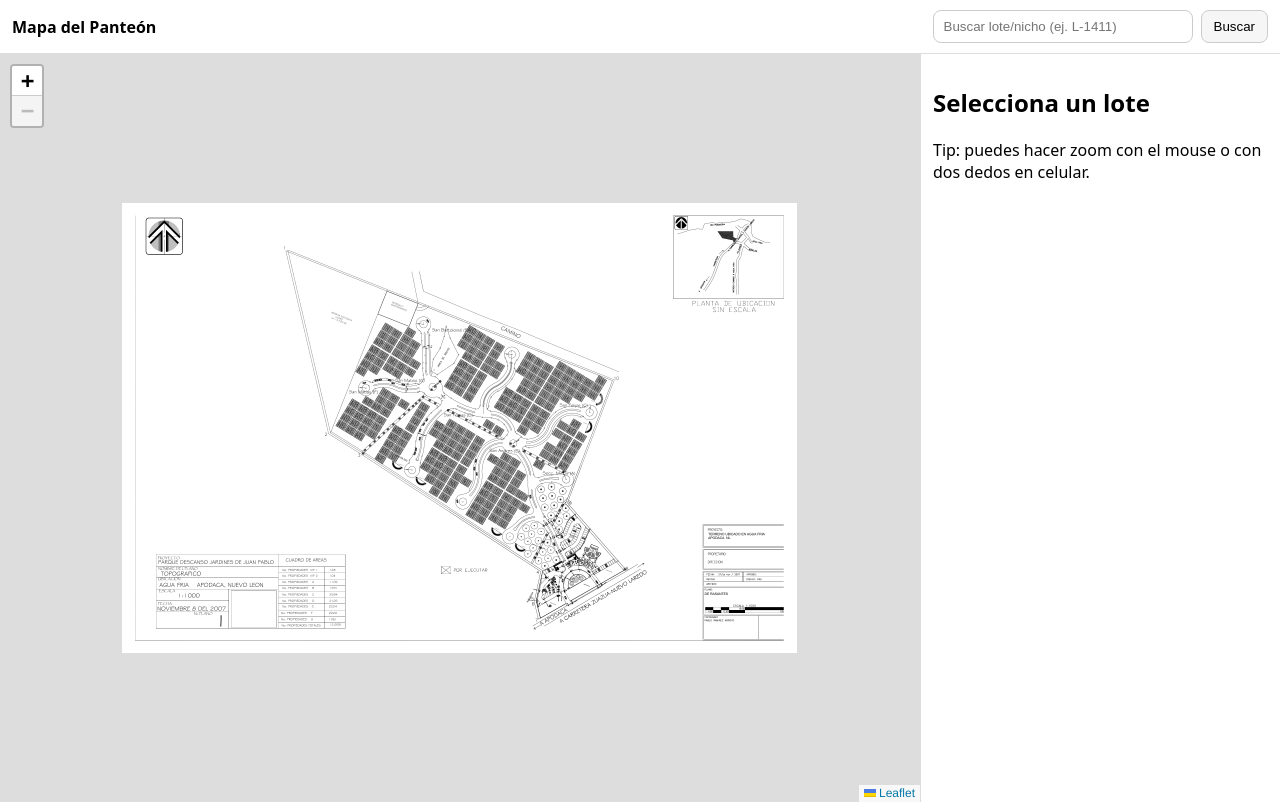
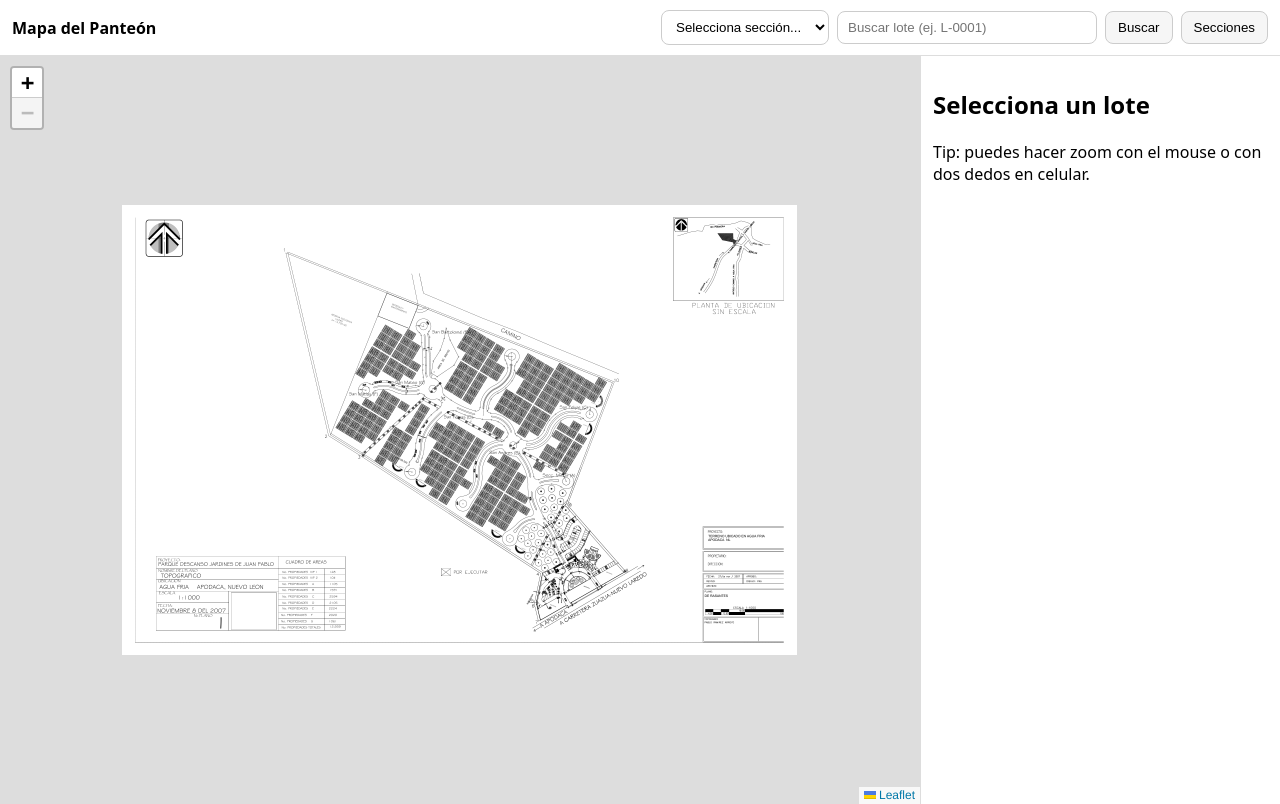
Before and after one commit to Meguesa/Mapa-Panteon, a PHP site: page / in a window 1280 px wide. Run offline with PHP 8.4, Linux system fonts and the light colour scheme.

Commit message:
Add section selector UI

```diff
--- a/index.html
+++ b/index.html
@@ -17,8 +17,14 @@
     <div class="brand">Mapa del Panteón</div>
 
     <div class="search">
-      <input id="searchInput" type="text" placeholder="Buscar lote/nicho (ej. L-1411)" />
+      <select id="sectionSelect">
+        <option value="">Selecciona sección...</option>
+      </select>
+
+      <input id="searchInput" type="text" placeholder="Buscar lote (ej. L-0001)" />
       <button id="searchBtn">Buscar</button>
+
+      <button id="backBtn" title="Volver a ver solo secciones">Secciones</button>
     </div>
   </header>
 
--- a/styles.css
+++ b/styles.css
@@ -35,3 +35,17 @@ body { margin: 0; font-family: system-ui, Arial, sans-serif; }
   .layout{ grid-template-columns: 1fr; grid-template-rows: 58vh 42vh; }
   .panel{ border-left:none; border-top:1px solid #ddd; }
 }
+
+#sectionSelect{
+  padding:8px 10px;
+  border:1px solid #ccc;
+  border-radius:8px;
+  background:#fff;
+}
+#backBtn{
+  padding:8px 12px;
+  border:1px solid #ccc;
+  border-radius:8px;
+  cursor:pointer;
+  background:#f6f6f6;
+}
```
